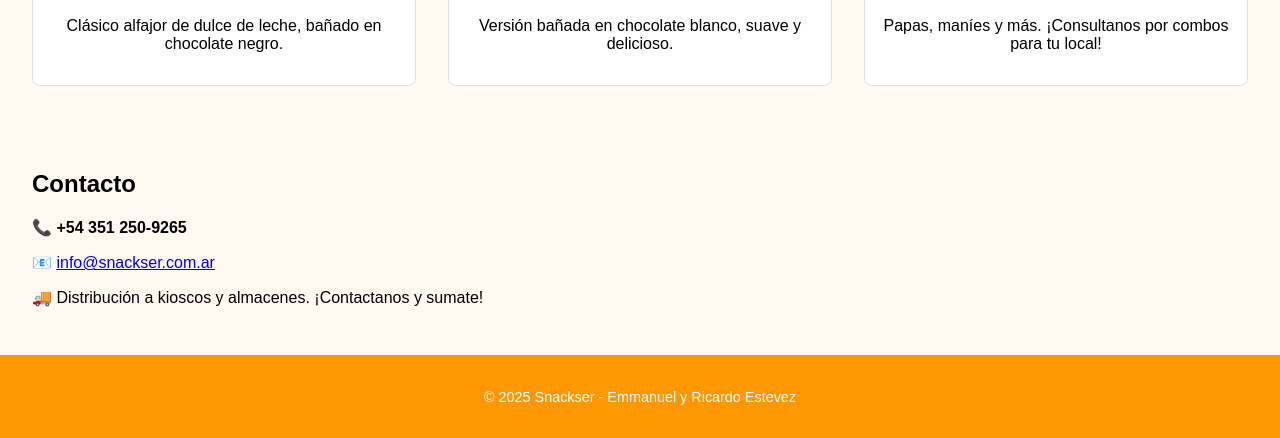
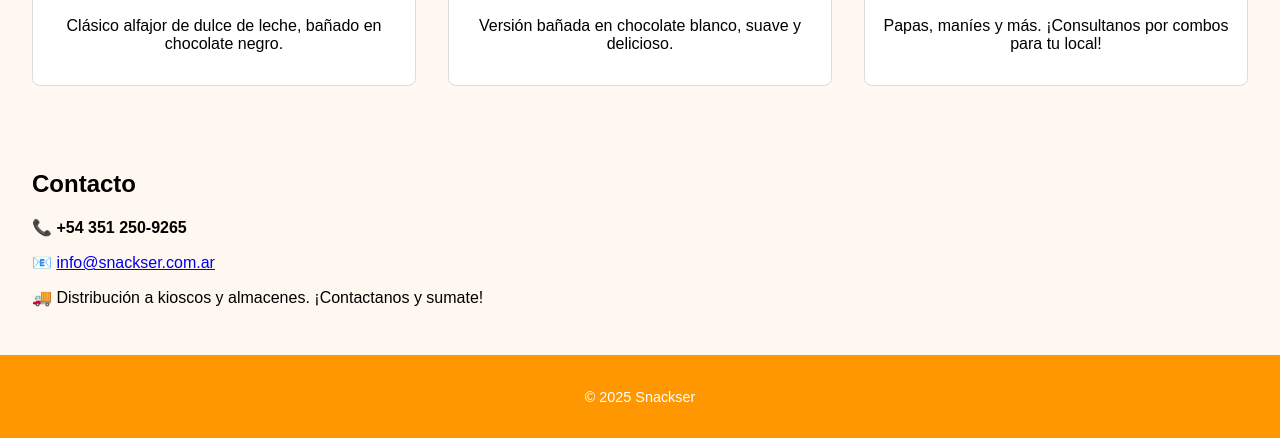
Before and after one commit to snackser/snackser, a plain HTML site: page index.html in a window 1280 px wide. Shown: the part 1155-1593 px from the top of the page. Drawn offline with Linux system fonts and the light colour scheme.

Commit message:
Update index.html
modificación 4

```diff
--- a/index.html
+++ b/index.html
@@ -122,7 +122,7 @@
   </section>
 
   <footer>
-    <p>&copy; 2025 Snackser - Emmanuel y Ricardo Estevez</p>
+    <p>&copy; 2025 Snackser </p>
   </footer>
 </body>
 </html>
```
